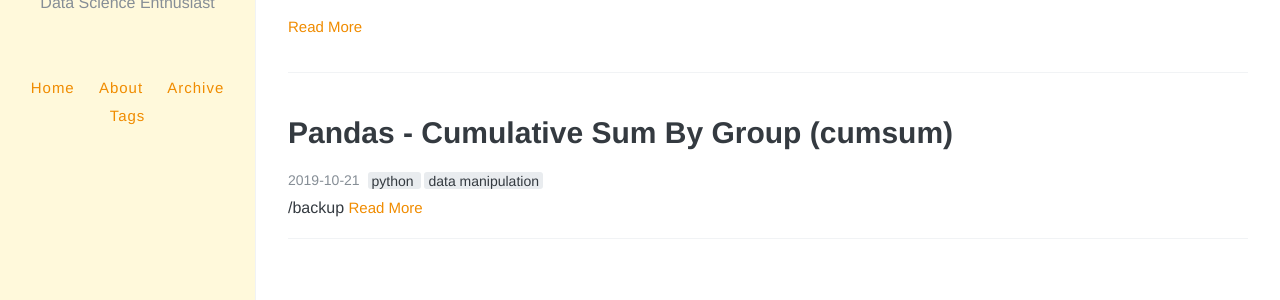
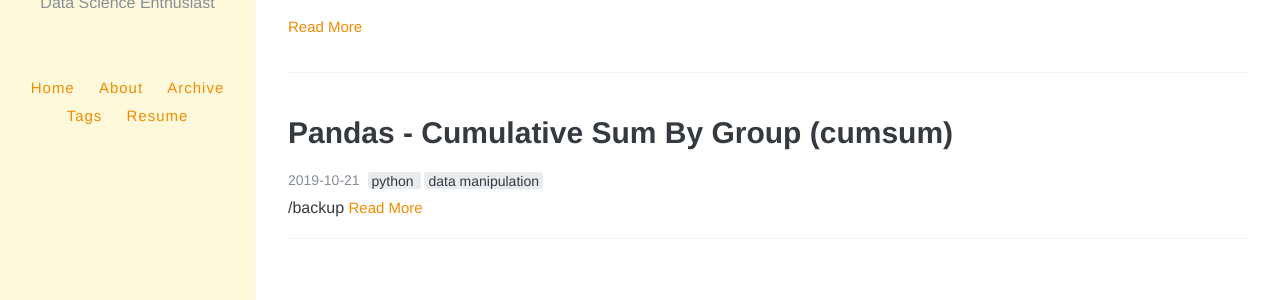
Before and after one commit to sinyi-chou/backup, a Jekyll site: the page built from index.html, in a window 1280 px wide. Shown: the part 376-676 px from the top of the page. Built offline with Jekyll 4.4.1, drawn with Linux system fonts in a browser that asks for light colours; nearby versions of some CDN libraries; the list of posts is cut into pages by our own code; comment, search, counter and statistics services are not loaded.

Commit message:
Test nav

```diff
--- a/_config.yml
+++ b/_config.yml
@@ -30,6 +30,8 @@ navigation:
     url: /archive
   - name: Tags
     url: /tags
+  - name: Resume
+    url: /resume
 
 # The number of articles per pages
 paginate: 8
```
Also changed, not shown: resume.md (added).
